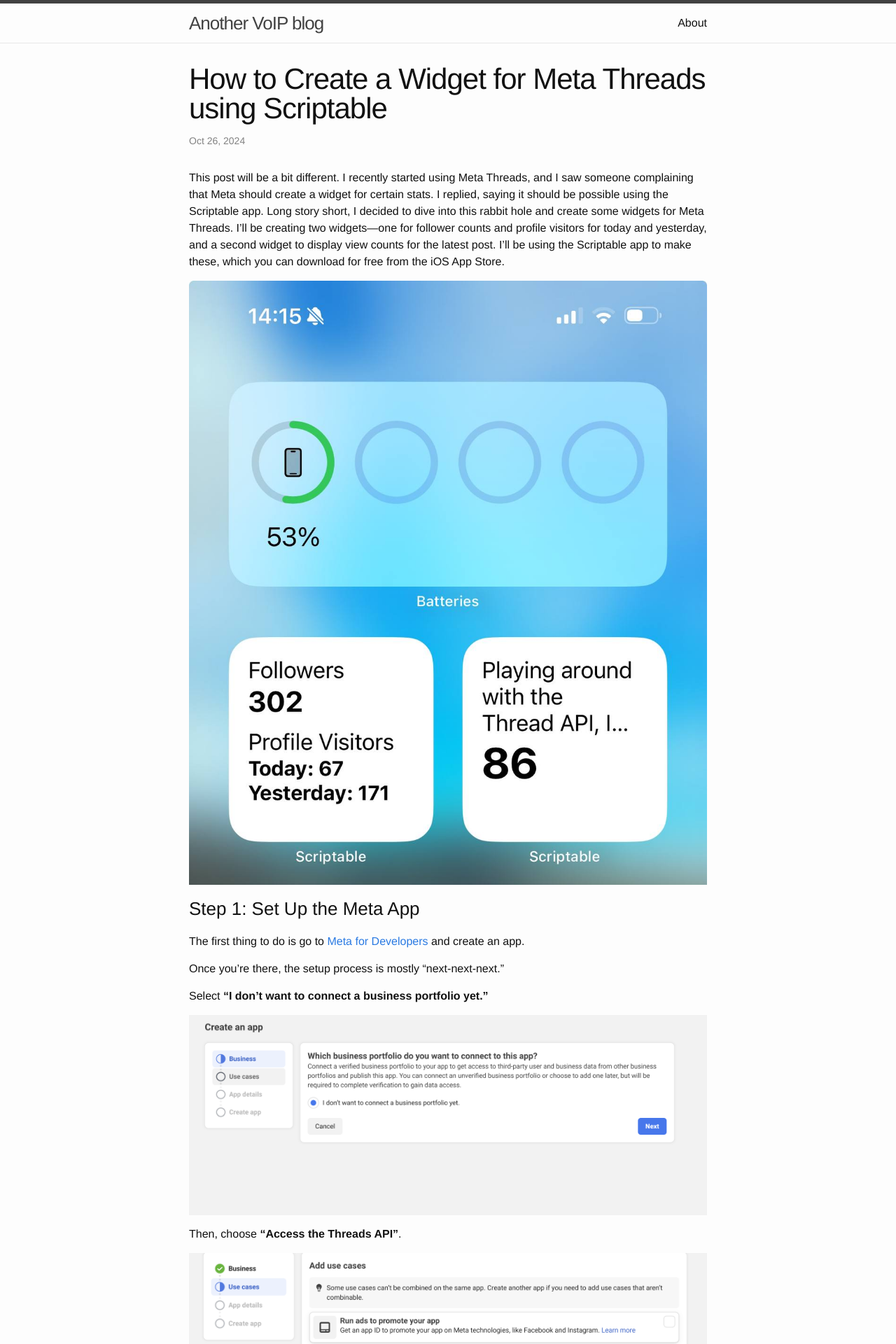
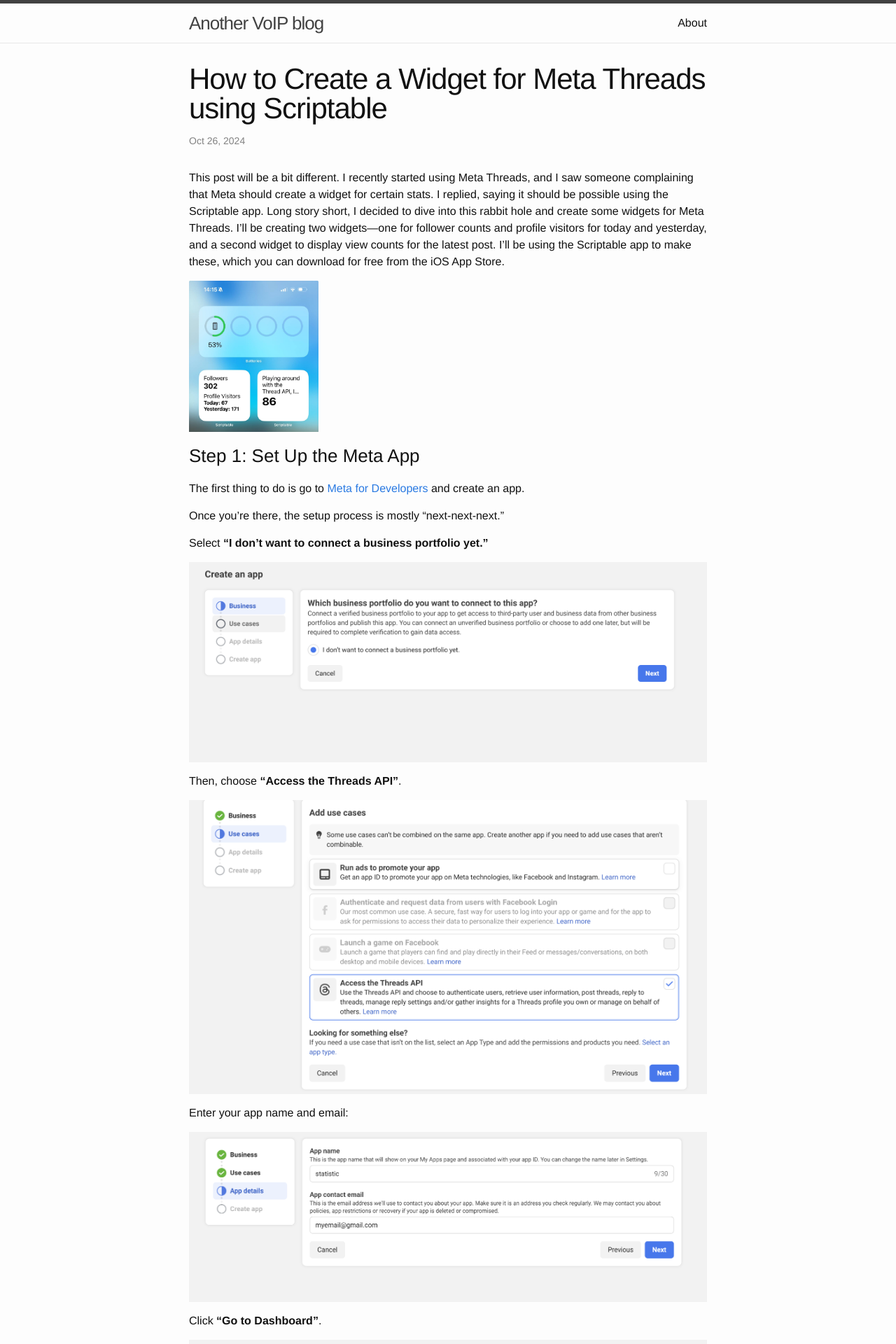
Before and after one commit to os11k/os11k.github.io, a Jekyll site: the page built from _posts/2024-10-27-how-to-create-threads-widgets.markdown, in a window 1280 px wide. Shown: the top 1920 px of the page at 70% size. Built offline with Jekyll 4.4.1, drawn with Linux system fonts in a browser that asks for light colours; comment, search, counter and statistics services are not loaded.

Commit message:
lets try to resize some images

```diff
--- a/_posts/2024-10-27-how-to-create-threads-widgets.markdown
+++ b/_posts/2024-10-27-how-to-create-threads-widgets.markdown
@@ -8,7 +8,7 @@
 
 This post will be a bit different. I recently started using Meta Threads, and I saw someone complaining that Meta should create a widget for certain stats. I replied, saying it should be possible using the Scriptable app. Long story short, I decided to dive into this rabbit hole and create some widgets for Meta Threads. I’ll be creating two widgets—one for follower counts and profile visitors for today and yesterday, and a second widget to display view counts for the latest post. I’ll be using the Scriptable app to make these, which you can download for free from the iOS App Store.
 
-![Diagram]({{ site.url }}/assets/threads_widget/0.jpg)
+<img src="{{ site.url }}/assets/threads_widget/0.jpg" alt="Diagram" style="width: 25%;">
 
 ### Step 1: Set Up the Meta App
 
```
